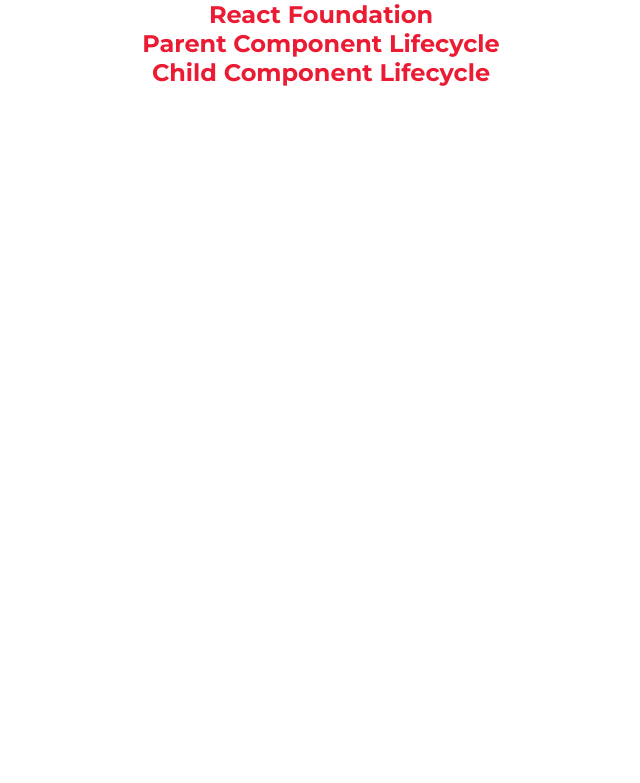
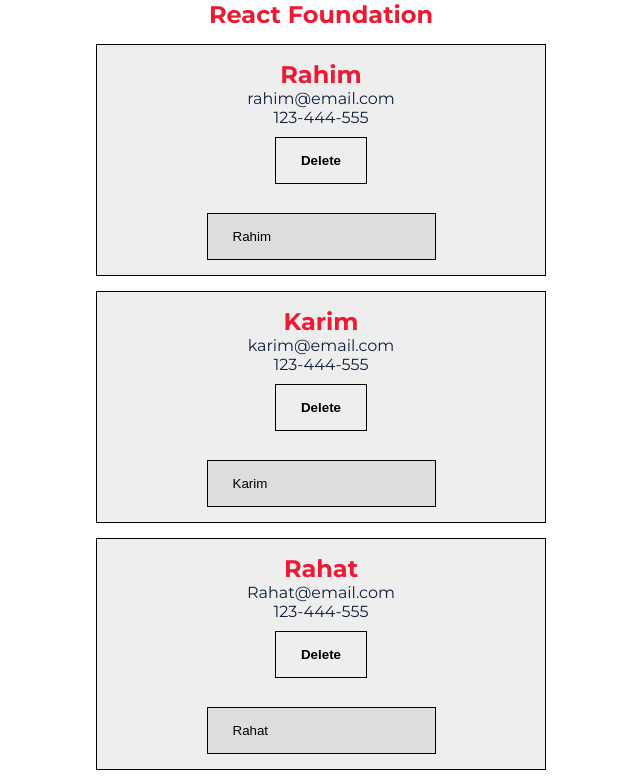
Before and after one commit to jakdev047/react-base-concept, a React (Create React App) app: page / in a window 1280 px wide. Shown: the top 783 px of the page, without its empty margins (319-959 px from the left). Built offline with nearby package versions, Linux system fonts and the light colour scheme.

Commit message:
componentDidUpdate lifecycle by props

```diff
--- a/src/App.js
+++ b/src/App.js
@@ -4,21 +4,21 @@
 import './assets/sass/index.scss';
 
 // pages
-// import Persons from './pages/Persons';
+import Persons from './pages/Persons';
 // import Students from './pages/Students';
 // import Count from './pages/Count';
 // import BasicForm from './pages/BasicForm';
-import Parent from './pages/Parent';
+// import Parent from './pages/Parent';
 
 function App() {
   return (
     <div className="App">
       <h2>React Foundation</h2>
-      {/* <Persons /> */}
+      <Persons />
       {/* <Students /> */}
       {/* <Count /> */}
       {/* <BasicForm /> */}
-      <Parent />
+      {/* <Parent /> */}
     </div>
   );
 }
--- a/src/components/Person/Person.js
+++ b/src/components/Person/Person.js
@@ -1,4 +1,4 @@
-import React, {  } from 'react';
+import React, { Component } from 'react';
 import PropTypes from 'prop-types';
 
 const PersonStyle= {
@@ -18,18 +18,21 @@
     cursor: 'pointer'
 }
 
-const Person = (props) => {
-    const {name,email,phone,id} = props.person;
+class Person extends Component {
+    render() {
+        console.log("Person render...");
+        const {name,email,phone,id} = this.props.person;
         return (
             <div style={PersonStyle}>
                 <h2>{name}</h2>
                 <p>{email}</p>
                 <p>{phone}</p>
-            <button style={ButonStyle} onClick={()=>props.delete(id)}>Delete</button> <br/>
-            <input type="text" value={name} onChange={props.changeHandler}/>
-            <p>{props.children}</p>
+                <button style={ButonStyle} onClick={()=>this.props.delete(id)}>Delete</button> <br/>
+                <input type="text" value={name} onChange={this.props.changeHandler}/>
+                <p>{this.props.children}</p>
             </div>
         );
+    }
 };
 
 Person.defaultProps = {
--- a/src/pages/Persons.js
+++ b/src/pages/Persons.js
@@ -32,7 +32,25 @@
         console.log(person.name)
     }
 
+    UNSAFE_componentWillReceiveProps(nextProps) {
+        console.log("Person componentWillReceiveProps: ",nextProps)
+    }
+
+    shouldComponentUpdate(nextProps,nextState) {
+        console.log("Person shouldComponentUpdate: ",nextProps,nextState);
+        return false;
+    }
+
+    UNSAFE_componentWillUpdate(nextProps,nextState){
+        console.log("Person componentWillUpdate: ",nextProps,nextState);
+    }
+
+    componentDidUpdate() {
+        console.log("Person componentDidUpdate");
+    }
+
     render() {
+        console.log('Person Component Render...');
         const {persons} = this.state;
         return (
             <div>
```
Lines whose indentation alone changed are shown as unchanged.
